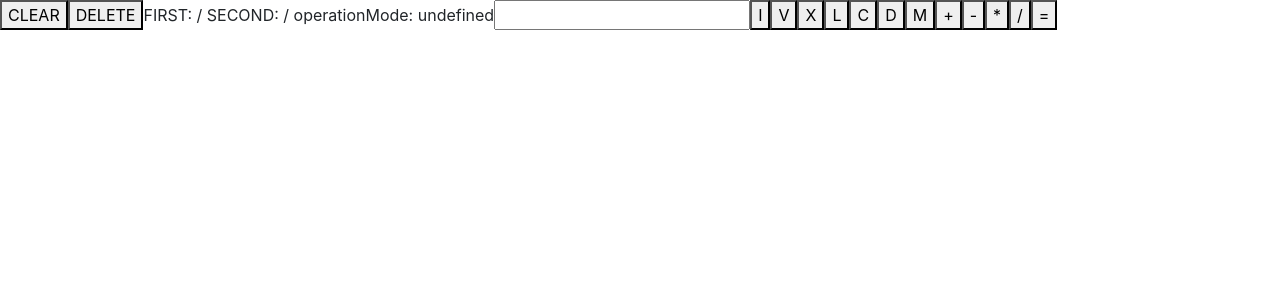
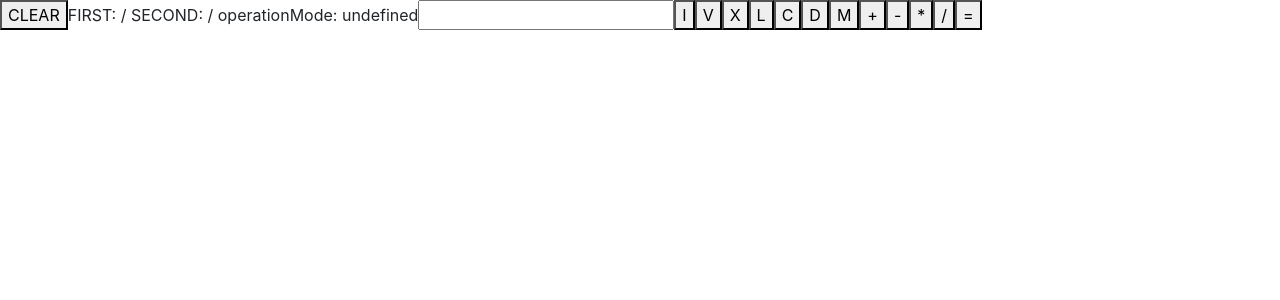
Before and after one commit to yoonslee/roman-numeral-calculator, a React (Create React App) app: page / in a window 1280 px wide. Shown: the top 300 px of the page. Built offline with nearby package versions, Linux system fonts and the light colour scheme.

Commit message:
only show delete button when there are characters to delete

```diff
--- a/src/App.js
+++ b/src/App.js
@@ -34,6 +34,8 @@ function App() {
         CLEAR
       </Button>
 
+      {((!operationMode && first.length > 0) ||
+        (operationMode && second.length > 0)) && (
         <Button
           onClick={() => {
             if (!operationMode) {
@@ -45,6 +47,7 @@ function App() {
         >
           DELETE
         </Button>
+      )}
       {`FIRST: ${first} / SECOND: ${second} / operationMode: ${operationMode}`}
 
       {!operationMode || operationMode === OPERATIONS_KEYS.EQUALS ? (
```
Lines whose indentation alone changed are shown as unchanged.
